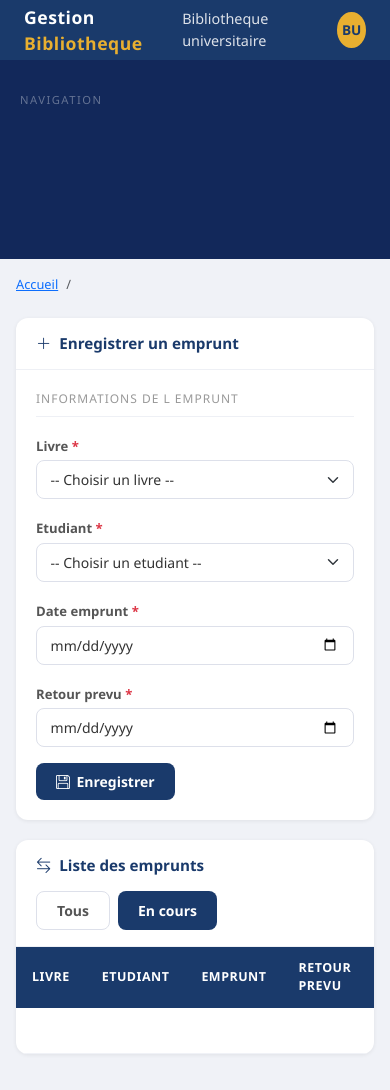
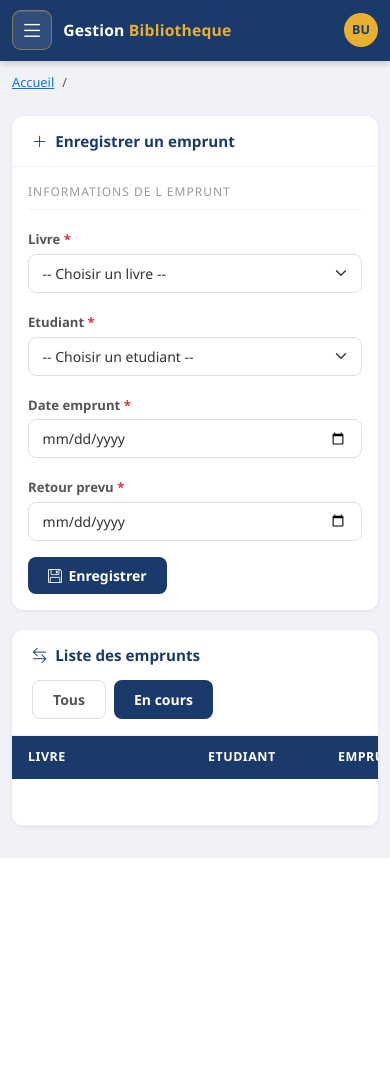
Before and after one commit to Optimusp-prime/GestionBibliotheque, a PHP site: template views/emprunts/index.php in a window 390 px wide. After the commit the page ends 858 px from the top, so only its background shows below. Run offline with PHP 8.4, Linux system fonts and the light colour scheme; the template is opened without the code that fills it: most values are stand-ins (such as "Sample title", 1, 10 or a date in 2020); data that the repository does not hold is empty.

Commit message:
responsivite mobile

```diff
--- a/assets/css/app.css
+++ b/assets/css/app.css
@@ -12,6 +12,7 @@ body {
   background-color: var(--bg-page);
   font-family: "Segoe UI", sans-serif;
   margin: 0;
+  overflow-x: hidden;
 }
 
 .topbar {
@@ -20,6 +21,7 @@ body {
   color: white;
   display: flex;
   align-items: center;
+  gap: 0.75rem;
   padding: 0 1.5rem;
   position: fixed;
   top: 0;
@@ -34,6 +36,37 @@ body {
   letter-spacing: 0.5px;
   color: white;
   text-decoration: none;
+  line-height: 1.15;
+  white-space: nowrap;
+}
+.topbar-menu-btn {
+  width: 42px;
+  height: 42px;
+  border: 1px solid rgba(232, 175, 48, 0.45);
+  border-radius: 10px;
+  background: rgba(255, 255, 255, 0.1);
+  color: white;
+  display: inline-flex;
+  align-items: center;
+  justify-content: center;
+  padding: 0;
+  flex: 0 0 42px;
+  box-shadow: inset 0 1px 0 rgba(255, 255, 255, 0.12);
+  transition: background 0.15s, border-color 0.15s, transform 0.12s;
+}
+.topbar-menu-btn:hover,
+.topbar-menu-btn:focus {
+  background: rgba(232, 175, 48, 0.18);
+  border-color: rgba(232, 175, 48, 0.75);
+  color: white;
+  outline: none;
+}
+.topbar-menu-btn:active {
+  transform: translateY(1px);
+}
+.topbar-menu-btn i {
+  font-size: 1.45rem;
+  line-height: 1;
 }
 .topbar .brand span {
   color: var(--accent);
@@ -47,6 +80,7 @@ body {
 .topbar-right .user-name {
   font-size: 0.9rem;
   opacity: 0.85;
+  white-space: nowrap;
 }
 .topbar-right .avatar {
   width: 36px;
@@ -59,6 +93,7 @@ body {
   font-weight: 700;
   font-size: 0.85rem;
   color: var(--primary);
+  flex: 0 0 36px;
 }
 
 .sidebar {
@@ -181,6 +216,7 @@ body {
   align-items: center;
   justify-content: space-between;
   gap: 1rem;
+  flex-wrap: wrap;
 }
 .content-card .card-head h5 {
   margin: 0;
@@ -194,8 +230,13 @@ body {
 
 .custom-table {
   width: 100%;
+  min-width: 100%;
   border-collapse: collapse;
   font-size: 0.875rem;
+  table-layout: auto;
+}
+.custom-table.table-wide {
+  min-width: 760px;
 }
 .custom-table thead th {
   background: var(--primary);
@@ -206,6 +247,8 @@ body {
   text-transform: uppercase;
   letter-spacing: 0.5px;
   border: none;
+  vertical-align: middle;
+  white-space: nowrap;
 }
 .custom-table tbody tr {
   border-bottom: 1px solid #f0f2f7;
@@ -217,14 +260,55 @@ body {
   padding: 0.75rem 1rem;
   color: #444;
   vertical-align: middle;
+  overflow-wrap: anywhere;
+  line-height: 1.45;
+}
+.content-card > .card-body-custom.p-0 {
+  overflow-x: auto;
+}
+.custom-table .cell-long {
+  min-width: 180px;
+  max-width: 320px;
+}
+.custom-table .cell-medium {
+  min-width: 130px;
+}
+.custom-table .cell-small {
+  width: 80px;
+  min-width: 80px;
+  text-align: center;
+}
+.custom-table .table-actions {
+  width: 104px;
+  min-width: 104px;
+  text-align: center;
+  white-space: nowrap;
 }
 .badge-filiere {
   background: #e8f0fb;
   color: #2450a0;
   font-size: 0.72rem;
-  padding: 3px 10px;
+  padding: 4px 11px;
   border-radius: 20px;
   font-weight: 600;
+  display: inline-block;
+  min-width: 64px;
+  max-width: 240px;
+  line-height: 1.25;
+  white-space: nowrap;
+  word-break: normal;
+  overflow-wrap: normal;
+  overflow: hidden;
+  text-overflow: ellipsis;
+  text-align: center;
+  vertical-align: middle;
+}
+.action-group {
+  display: inline-flex;
+  align-items: center;
+  justify-content: center;
+  gap: 0.35rem;
+  min-width: 72px;
 }
 
 .form-section-title {
@@ -298,6 +382,7 @@ body {
   cursor: pointer;
   border: none;
   text-decoration: none;
+  flex: 0 0 auto;
 }
 .btn-icon.edit { background: #fff4e0; color: #b8860b; }
 .btn-icon.edit:hover { background: #ffe9b3; }
@@ -339,13 +424,43 @@ body {
 }
 
 @media (max-width: 800px) {
+  .topbar {
+    position: sticky;
+    min-height: var(--topbar-height);
+    height: auto;
+    padding: 0.7rem 1rem;
+    gap: 0.7rem;
+  }
+  .topbar .brand {
+    flex: 1 1 auto;
+    min-width: 0;
+    font-size: 1.02rem;
+    letter-spacing: 0.2px;
+    overflow: hidden;
+    text-overflow: ellipsis;
+  }
+  .topbar-right .user-name {
+    display: none;
+  }
+  .topbar-right {
+    margin-left: 0;
+    gap: 0.5rem;
+  }
+  .topbar-right .avatar {
+    width: 34px;
+    height: 34px;
+    flex-basis: 34px;
+    font-size: 0.78rem;
+  }
   .sidebar {
     width: 100%;
     position: static;
     padding: 0.75rem 0;
+    border-top: 1px solid rgba(255, 255, 255, 0.08);
+    box-shadow: 0 8px 18px rgba(18, 40, 90, 0.12);
   }
-  .topbar {
-    position: static;
+  .sidebar a {
+    padding: 0.72rem 1rem;
   }
   .main-content {
     margin: 0;
@@ -356,4 +471,53 @@ body {
     align-items: flex-start;
     flex-direction: column;
   }
+  .stat-card {
+    padding: 1rem;
+  }
+  .custom-table {
+    font-size: 0.82rem;
+  }
+  .custom-table.table-wide {
+    min-width: 680px;
+  }
+  .card-body-custom .d-flex {
+    flex-wrap: wrap;
+  }
+  .card-body-custom .d-flex .form-control {
+    min-width: 220px;
+  }
 }
+
+@media (max-width: 576px) {
+  .topbar {
+    padding: 0.65rem 0.75rem;
+  }
+  .topbar-menu-btn {
+    width: 40px;
+    height: 40px;
+    flex-basis: 40px;
+    border-radius: 9px;
+  }
+  .topbar .brand {
+    font-size: 0.98rem;
+  }
+  .main-content {
+    padding: 0.75rem;
+  }
+  .content-card .card-body-custom {
+    padding: 1rem;
+  }
+  .btn-primary-custom,
+  .btn-secondary-custom {
+    justify-content: center;
+  }
+  .custom-table {
+    min-width: 100%;
+  }
+  .custom-table.table-wide {
+    min-width: 620px;
+  }
+  .badge-filiere {
+    max-width: 190px;
+  }
+}
--- a/models/Categorie.php
+++ b/models/Categorie.php
@@ -11,7 +11,7 @@ class Categorie
 
     public function getAll()
     {
-        $stmt = $this->conn->prepare('SELECT id, nom FROM categories ORDER BY nom');
+        $stmt = $this->conn->prepare('SELECT id, nom FROM categories ORDER BY id DESC');
         $stmt->execute();
         return $stmt->fetchAll();
     }
@@ -23,7 +23,7 @@ class Categorie
             FROM categories c
             LEFT JOIN livres l ON l.categorie_id = c.id
             GROUP BY c.id, c.nom
-            ORDER BY c.nom
+            ORDER BY c.id DESC
         ");
         $stmt->execute();
         return $stmt->fetchAll();
--- a/models/Etudiant.php
+++ b/models/Etudiant.php
@@ -11,7 +11,7 @@ class Etudiant
 
     public function getAll()
     {
-        $stmt = $this->conn->prepare('SELECT * FROM etudiants ORDER BY nom, prenom');
+        $stmt = $this->conn->prepare('SELECT * FROM etudiants ORDER BY id DESC');
         $stmt->execute();
         return $stmt->fetchAll();
     }
--- a/models/Livre.php
+++ b/models/Livre.php
@@ -24,7 +24,7 @@ class Livre
             $params = [$like, $like, $like];
         }
 
-        $sql .= ' ORDER BY l.titre';
+        $sql .= ' ORDER BY l.id DESC';
         $stmt = $this->conn->prepare($sql);
         $stmt->execute($params);
         return $stmt->fetchAll();
@@ -32,7 +32,7 @@ class Livre
 
     public function getAvailableForSelect()
     {
-        $stmt = $this->conn->prepare('SELECT id, titre, quantite_disponible FROM livres ORDER BY titre');
+        $stmt = $this->conn->prepare('SELECT id, titre, quantite_disponible FROM livres ORDER BY id DESC');
         $stmt->execute();
         return $stmt->fetchAll();
     }
--- a/views/emprunts/index.php
+++ b/views/emprunts/index.php
@@ -57,28 +57,30 @@
         </div>
       </div>
       <div class="card-body-custom p-0">
-        <table class="custom-table">
+        <table class="custom-table table-wide">
           <thead>
             <tr>
-              <th>Livre</th>
-              <th>Etudiant</th>
-              <th>Emprunt</th>
-              <th>Retour prevu</th>
-              <th>Statut</th>
-              <th>Action</th>
+              <th class="cell-long">Livre</th>
+              <th class="cell-medium">Etudiant</th>
+              <th class="cell-medium">Emprunt</th>
+              <th class="cell-medium">Retour prevu</th>
+              <th class="cell-medium">Statut</th>
+              <th class="table-actions">Action</th>
             </tr>
           </thead>
           <tbody>
             <?php foreach ($emprunts as $emprunt): ?>
               <tr>
-                <td><?= h($emprunt['titre']) ?></td>
-                <td><?= h($emprunt['prenom'] . ' ' . $emprunt['nom']) ?></td>
-                <td><?= h($emprunt['date_emprunt']) ?></td>
-                <td><?= h($emprunt['date_retour_prevue']) ?></td>
-                <td><span class="badge-filiere"><?= $emprunt['est_retourne'] ? 'Retourne' : 'En cours' ?></span></td>
-                <td>
+                <td class="cell-long"><?= h($emprunt['titre']) ?></td>
+                <td class="cell-medium"><?= h($emprunt['prenom'] . ' ' . $emprunt['nom']) ?></td>
+                <td class="cell-medium"><?= h($emprunt['date_emprunt']) ?></td>
+                <td class="cell-medium"><?= h($emprunt['date_retour_prevue']) ?></td>
+                <td class="cell-medium"><span class="badge-filiere"><?= $emprunt['est_retourne'] ? 'Retourne' : 'En cours' ?></span></td>
+                <td class="table-actions">
                   <?php if (!$emprunt['est_retourne']): ?>
-                    <a class="btn-icon return" href="<?= h($baseUrl) ?>/index.php?page=emprunts&action=retour&id=<?= h($emprunt['id']) ?>" title="Marquer comme retourne"><i class="bi bi-check2-circle"></i></a>
+                    <span class="action-group">
+                      <a class="btn-icon return" href="<?= h($baseUrl) ?>/index.php?page=emprunts&action=retour&id=<?= h($emprunt['id']) ?>" title="Marquer comme retourne"><i class="bi bi-check2-circle"></i></a>
+                    </span>
                   <?php else: ?>
                     -
                   <?php endif; ?>
--- a/views/layout/header.php
+++ b/views/layout/header.php
@@ -16,6 +16,9 @@ $baseUrl = $baseUrl ?? '/gbibliotheque';
   </head>
   <body>
     <div class="topbar">
+      <button class="topbar-menu-btn d-md-none" type="button" data-bs-toggle="collapse" data-bs-target="#sidebarNav" aria-controls="sidebarNav" aria-expanded="false" aria-label="Ouvrir le menu">
+        <i class="bi bi-list"></i>
+      </button>
       <a href="<?= h($baseUrl) ?>/index.php" class="brand">Gestion <span>Bibliotheque</span></a>
       <div class="topbar-right">
         <span class="user-name">Bibliotheque universitaire</span>
--- a/views/layout/sidebar.php
+++ b/views/layout/sidebar.php
@@ -9,7 +9,7 @@ $items = [
     'statistiques' => ['Statistiques', 'bi-bar-chart', 'statistiques'],
 ];
 ?>
-<div class="sidebar">
+<div class="sidebar collapse d-md-block" id="sidebarNav">
   <div class="sidebar-section-title">Navigation</div>
   <?php foreach ($items as $key => $item): ?>
     <a href="<?= h($baseUrl) ?>/index.php?page=<?= h($item[2]) ?>" class="<?= $activePage === $key ? 'active' : '' ?>">
```
Also changed, not shown: models/Statistique.php (+4 -4 lines), views/categories/index.php (+13 -11 lines), views/dashboard.php (+11 -11 lines), views/etudiants/index.php (+17 -15 lines), views/livres/index.php (+17 -15 lines), views/retards.php (+11 -11 lines), views/statistiques.php (+14 -14 lines).
